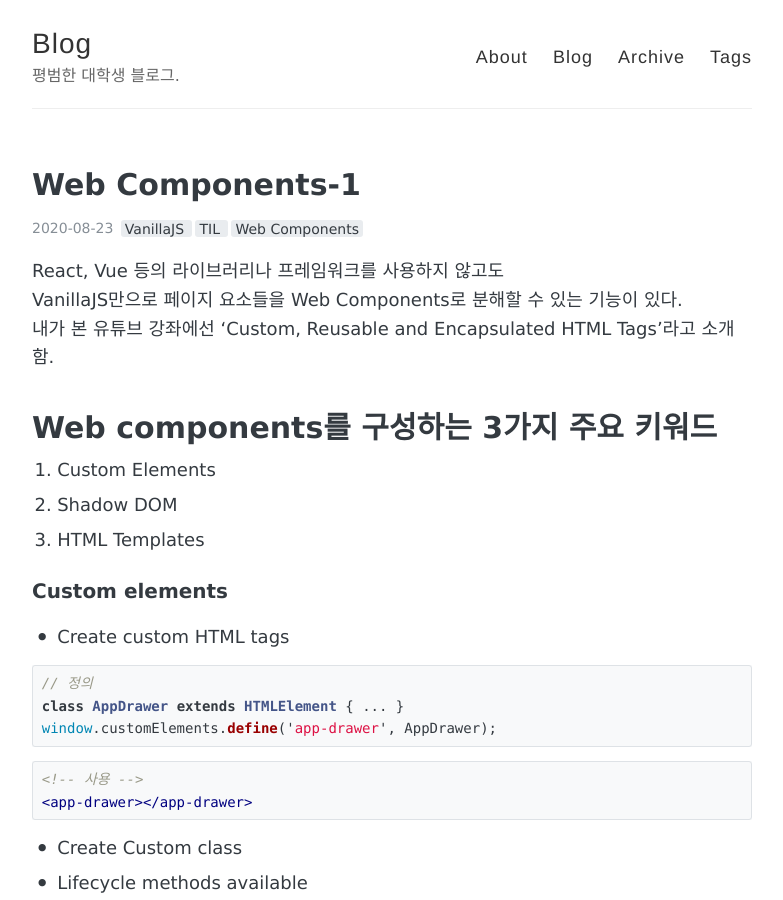
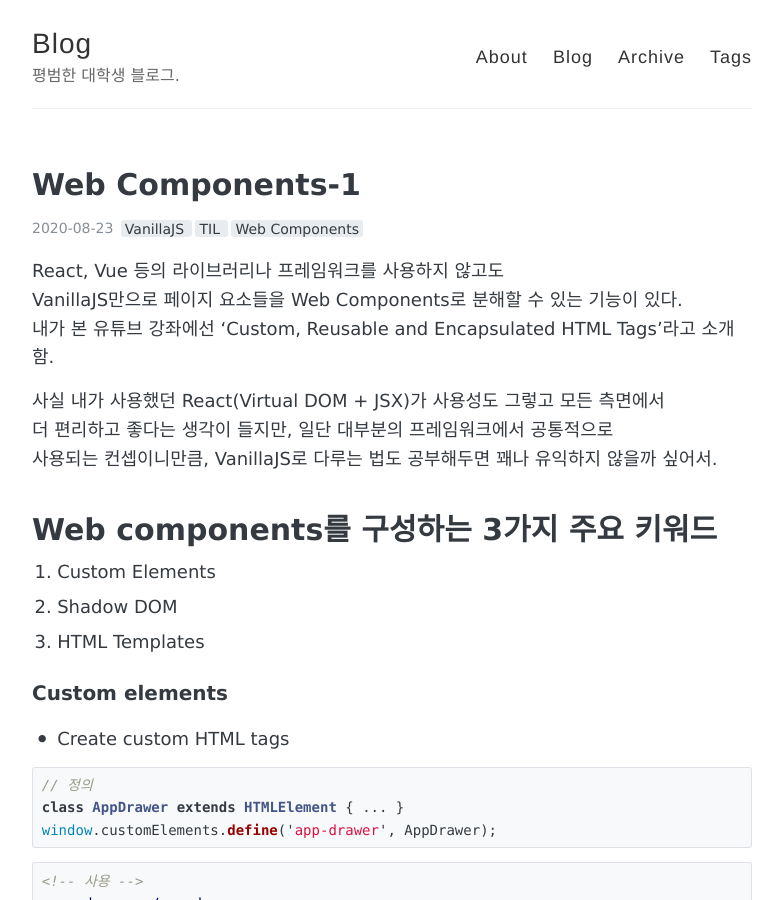
Before and after one commit to iborymagic/iborymagic.github.io, a Jekyll site: the page built from _posts/2020-08-23-Web-Components.md, in a window 1280 px wide and 900 px high. Shown: the whole window, without its empty margins (248-1031 px from the left). Built offline with Jekyll 4.4.1, drawn with Linux system fonts in a browser that asks for light colours.

Commit message:
little modified

```diff
--- a/_posts/2020-08-23-Web-Components.md
+++ b/_posts/2020-08-23-Web-Components.md
@@ -9,6 +9,10 @@ tags:
 React, Vue 등의 라이브러리나 프레임워크를 사용하지 않고도
 VanillaJS만으로 페이지 요소들을 Web Components로 분해할 수 있는 기능이 있다.
 내가 본 유튜브 강좌에선 'Custom, Reusable and Encapsulated HTML Tags'라고 소개함.
+
+사실 내가 사용했던 React(Virtual DOM + JSX)가 사용성도 그렇고 모든 측면에서
+더 편리하고 좋다는 생각이 들지만, 일단 대부분의 프레임워크에서 공통적으로
+사용되는 컨셉이니만큼, VanillaJS로 다루는 법도 공부해두면 꽤나 유익하지 않을까 싶어서.
 
 # Web components를 구성하는 3가지 주요 키워드
 1. Custom Elements
```
